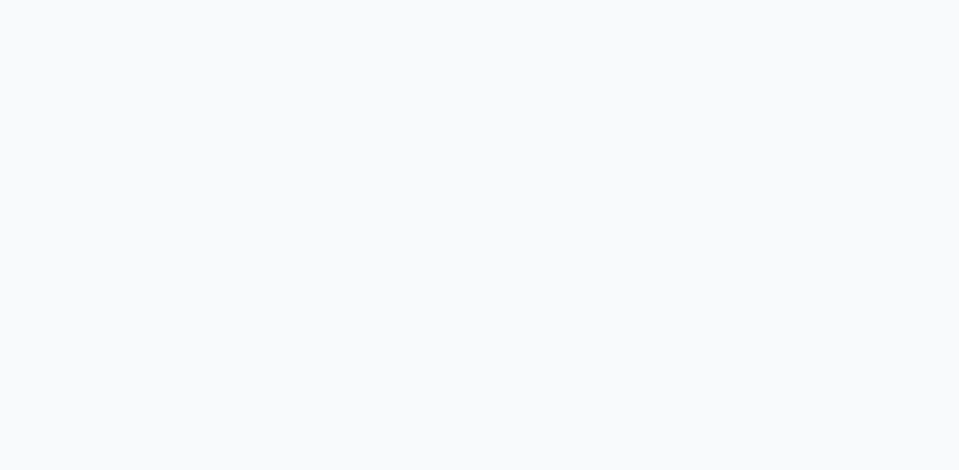
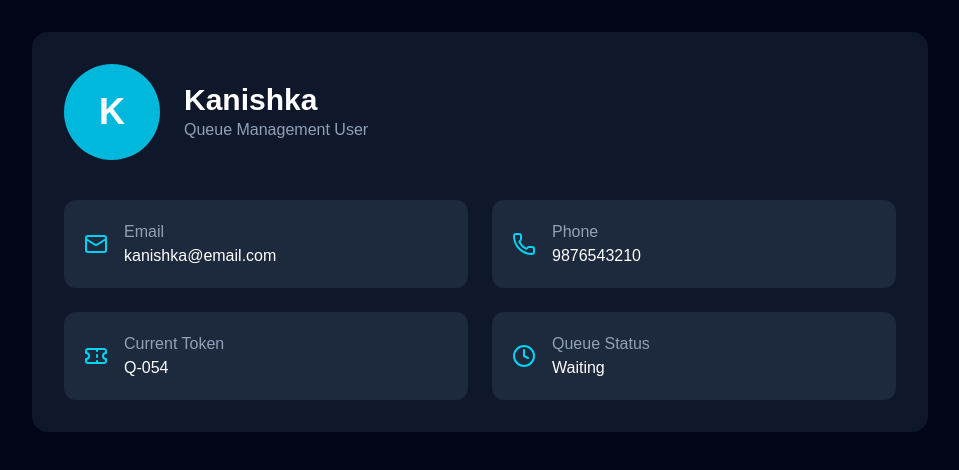
Before and after one commit to Kanishka-v21/Virtual-Queue-Management, a React app in the folder frontend/: page /profile in a window 1280 px wide. Before the commit this address had no page. Shown: the top 470 px of the page, without its empty margins (160-1119 px from the left). Built offline with nearby package versions, Linux system fonts and the light colour scheme; the HTML template or start-up script is replaced by a standard one.

Commit message:
Add Pages

```diff
--- a/frontend/src/App.jsx
+++ b/frontend/src/App.jsx
@@ -7,6 +7,8 @@ import Features from "./Pages/Features";
 import JoinQueue from "./Pages/JoinQueue";
 import Dashboard from "./Pages/Dashboard";
 import AdminDashboard from "./Pages/AdminDashboard";
+import Profile from "./Pages/Profile";
+import Settings from "./Pages/Settings";
 
 function App() {
   return (
@@ -20,6 +22,8 @@ function App() {
       <Route path = "/dashboard" element={<Dashboard />} />
       <Route path="/joinqueue" element={<JoinQueue />} />
       <Route path ="/admindashboard" element={<AdminDashboard/>} />
+      <Route path="/profile" element={<Profile />} />
+      <Route path="/settings" element={<Settings />} />
     </Routes>
     </BrowserRouter>
   );
--- /dev/null
+++ b/frontend/src/Pages/Profile.jsx
@@ -0,0 +1,58 @@
+import { User, Mail, Phone, Ticket, Clock } from "lucide-react";
+
+export default function Profile() {
+  return (
+    <div className="min-h-screen bg-slate-950 text-white p-8">
+      <div className="max-w-4xl mx-auto bg-slate-900 rounded-2xl p-8">
+
+        <div className="flex items-center gap-6">
+          <div className="w-24 h-24 rounded-full bg-cyan-500 flex items-center justify-center text-4xl font-bold">
+            K
+          </div>
+
+          <div>
+            <h1 className="text-3xl font-bold">Kanishka</h1>
+            <p className="text-slate-400">Queue Management User</p>
+          </div>
+        </div>
+
+        <div className="grid md:grid-cols-2 gap-6 mt-10">
+
+          <div className="bg-slate-800 p-5 rounded-xl flex items-center gap-4">
+            <Mail className="text-cyan-400" />
+            <div>
+              <p className="text-slate-400">Email</p>
+              <h3>kanishka@email.com</h3>
+            </div>
+          </div>
+
+          <div className="bg-slate-800 p-5 rounded-xl flex items-center gap-4">
+            <Phone className="text-cyan-400" />
+            <div>
+              <p className="text-slate-400">Phone</p>
+              <h3>9876543210</h3>
+            </div>
+          </div>
+
+          <div className="bg-slate-800 p-5 rounded-xl flex items-center gap-4">
+            <Ticket className="text-cyan-400" />
+            <div>
+              <p className="text-slate-400">Current Token</p>
+              <h3>Q-054</h3>
+            </div>
+          </div>
+
+          <div className="bg-slate-800 p-5 rounded-xl flex items-center gap-4">
+            <Clock className="text-cyan-400" />
+            <div>
+              <p className="text-slate-400">Queue Status</p>
+              <h3>Waiting</h3>
+            </div>
+          </div>
+
+        </div>
+
+      </div>
+    </div>
+  );
+}
--- /dev/null
+++ b/frontend/src/Pages/Settings.jsx
@@ -0,0 +1,49 @@
+import { Bell, Moon, LogOut, Shield } from "lucide-react";
+
+export default function Settings() {
+  return (
+    <div className="min-h-screen bg-slate-950 text-white p-8">
+
+      <div className="max-w-4xl mx-auto bg-slate-900 rounded-2xl p-8">
+
+        <h1 className="text-3xl font-bold text-cyan-400 mb-8">
+          Settings
+        </h1>
+
+        <div className="space-y-5">
+
+          <div className="bg-slate-800 rounded-xl p-5 flex justify-between items-center">
+            <div className="flex items-center gap-4">
+              <Bell className="text-cyan-400" />
+              <span>Notifications</span>
+            </div>
+
+            <input type="checkbox" defaultChecked />
+          </div>
+
+          <div className="bg-slate-800 rounded-xl p-5 flex justify-between items-center">
+            <div className="flex items-center gap-4">
+              <Moon className="text-cyan-400" />
+              <span>Dark Mode</span>
+            </div>
+
+            <input type="checkbox" defaultChecked />
+          </div>
+
+          <div className="bg-slate-800 rounded-xl p-5 flex items-center gap-4">
+            <Shield className="text-cyan-400" />
+            <span>Privacy & Security</span>
+          </div>
+
+          <button className="w-full bg-red-500 hover:bg-red-600 py-3 rounded-xl font-semibold flex justify-center items-center gap-2">
+            <LogOut size={20} />
+            Logout
+          </button>
+
+        </div>
+
+      </div>
+
+    </div>
+  );
+}
```
Also changed, not shown: frontend/src/Pages/Myqueue.jsx (deleted), frontend/src/Pages/NotFound.jsx (deleted), frontend/src/Pages/SuperAdmin.jsx (deleted).
